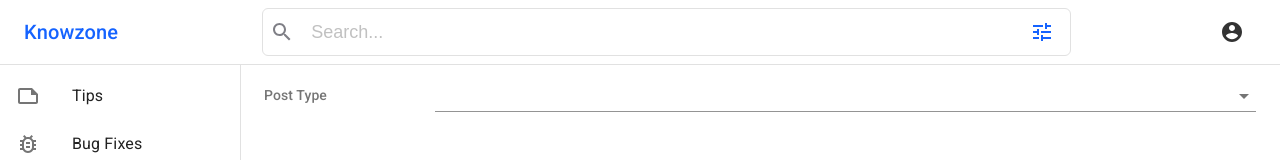
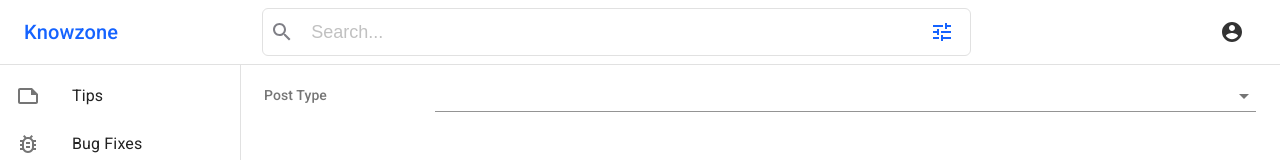
Before and after one commit to osmannkartall/knowzone, a React (Create React App) app in the folder web/: page /tips in a window 1280 px wide. Shown: the top 160 px of the page. Built offline with nearby package versions, Linux system fonts and the light colour scheme.

Commit message:
create separate SearchBar component

```diff
--- a/web/src/components/Dashboard/Topbar.jsx
+++ b/web/src/components/Dashboard/Topbar.jsx
@@ -1,4 +1,4 @@
-import React, { useState, useRef } from 'react';
+import React, { useState } from 'react';
 import { useHistory } from 'react-router-dom';
 import { makeStyles } from '@material-ui/core/styles';
 import AppBar from '@material-ui/core/AppBar';
@@ -7,13 +7,9 @@
 import Typography from '@material-ui/core/Typography';
 import MenuItem from '@material-ui/core/MenuItem';
 import Menu from '@material-ui/core/Menu';
-import SearchIcon from '@material-ui/icons/Search';
 import AccountCircle from '@material-ui/icons/AccountCircle';
-import Popover from '@material-ui/core/Popover';
-import TuneIcon from '@material-ui/icons/Tune';
-import { GRAY1, GRAY2, GRAY3, PRIMARY, WHITE } from '../../constants/colors';
-
-const SEARCH_WIDTH = '100vh';
+import { GRAY1, GRAY3, PRIMARY, WHITE } from '../../constants/colors';
+import SearchBar from '../SearchBar';
 
 const useStyles = makeStyles((theme) => ({
   title: {
@@ -24,56 +20,11 @@
     marginRight: theme.spacing(18),
     color: PRIMARY,
   },
-  searchWrapper: {
-    display: 'flex',
-    flexDirection: 'row',
-    justifyContent: 'space-between',
-    width: SEARCH_WIDTH,
-    padding: theme.spacing(0.4),
-    border: `1px solid ${GRAY3}`,
-    borderRadius: 6,
-  },
-  searchInput: {
-    flexGrow: 1,
-    display: 'flex',
-    flexDirection: 'row',
-    justifyContent: 'space-between',
-    color: GRAY1,
-    size: 10,
-    border: 0,
-    '&:focus': {
-      outline: 'none',
-    },
-    '&::placeholder': {
-      color: '#c1c1c1',
-    },
-    marginLeft: 5,
-    padding: theme.spacing(0, 1),
-    fontSize: 18,
-  },
-  icon: {
-    margin: theme.spacing(0, 0.5),
-  },
-  searchIcon: {
-    pointerEvents: 'none',
-    display: 'flex',
-    alignItems: 'center',
-    justifyContent: 'center',
-    color: GRAY2,
-  },
   appBar: {
     zIndex: theme.zIndex.drawer + 1,
     backgroundColor: WHITE,
     color: GRAY1,
     borderBottom: `1px solid ${GRAY3}`,
-  },
-  searchOptions: {
-    flexGrow: 1,
-    padding: theme.spacing(0, 2),
-  },
-  searchOptionsWrapper: {
-    width: SEARCH_WIDTH,
-    padding: theme.spacing(0.4),
   },
   accountBtn: {
     display: 'flex',
@@ -84,34 +35,18 @@
 }));
 
 const Topbar = () => {
+  const [anchorEl, setAnchorEl] = useState(null);
   const history = useHistory();
   const classes = useStyles();
 
-  const searchRef = useRef(null);
-  const [anchorEl, setAnchorEl] = useState(null);
-  const [anchorElSearch, setAnchorElSearch] = useState(null);
   const open = Boolean(anchorEl);
-  const openSearch = Boolean(anchorElSearch);
 
-  const handleMenu = (event) => {
-    setAnchorEl(event.currentTarget);
-  };
+  const handleMenu = (event) => setAnchorEl(event.currentTarget);
 
-  const handleClose = () => {
-    setAnchorEl(null);
-  };
-
-  const handleMenuSearch = () => {
-    setAnchorElSearch(searchRef.current);
-  };
-
-  const handleCloseSearch = () => {
-    setAnchorElSearch(null);
-  };
+  const handleClose = () => setAnchorEl(null);
 
   const onClickYourPosts = () => {
     handleClose();
-    console.log('your posts');
     history.push('your-posts');
   };
 
@@ -127,59 +62,13 @@
     // history.push('/');
   };
 
-  const id = open ? 'simple-popover' : undefined;
-
   return (
     <AppBar elevation={0} position="fixed" className={classes.appBar}>
       <Toolbar>
         <Typography className={classes.title} variant="h6">
           Knowzone
         </Typography>
-        <div ref={searchRef} className={classes.searchWrapper}>
-          <div className={`${classes.searchIcon} ${classes.icon}`}>
-            <SearchIcon />
-          </div>
-          <input className={classes.searchInput} placeholder="Search..." />
-          <IconButton
-            aria-label="account of current user"
-            aria-controls="menu-appbar-search"
-            aria-haspopup="true"
-            onClick={handleMenuSearch}
-            style={{ width: 40, height: 40, color: PRIMARY }}
-            className={classes.icon}
-          >
-            <TuneIcon />
-          </IconButton>
-          <Popover
-            id={id}
-            open={openSearch}
-            anchorEl={anchorElSearch}
-            onClose={handleCloseSearch}
-            anchorOrigin={{
-              vertical: 'bottom',
-              horizontal: 'center',
-            }}
-            transformOrigin={{
-              vertical: 'top',
-              horizontal: 'center',
-            }}
-          >
-            <div className={classes.searchOptionsWrapper}>
-
-              <div className={classes.searchOptions}>
-                <p>Lorem ipsum</p>
-                <p>Lorem ipsum</p>
-                <p>Lorem ipsum</p>
-                <p>Lorem ipsum</p>
-                <p>Lorem ipsum</p>
-                <p>Lorem ipsum</p>
-                <p>Lorem ipsum</p>
-              </div>
-            </div>
-
-          </Popover>
-        </div>
-
+        <SearchBar />
         <div className={classes.accountBtn}>
           <IconButton
             aria-label="account of current user"
--- /dev/null
+++ b/web/src/components/SearchBar.jsx
@@ -0,0 +1,131 @@
+import React, { useState, useRef } from 'react';
+import { Popover, IconButton, makeStyles } from '@material-ui/core';
+import SearchIcon from '@material-ui/icons/Search';
+import TuneIcon from '@material-ui/icons/Tune';
+import { GRAY1, GRAY2, GRAY3, PRIMARY } from '../constants/colors';
+
+const SEARCH_WIDTH = 700;
+
+const useStyles = makeStyles((theme) => ({
+  searchWrapper: {
+    display: 'flex',
+    flexDirection: 'row',
+    justifyContent: 'space-between',
+    width: SEARCH_WIDTH,
+    padding: theme.spacing(0.4),
+    border: `1px solid ${GRAY3}`,
+    borderRadius: 6,
+  },
+  searchInput: {
+    flexGrow: 1,
+    color: GRAY1,
+    border: 0,
+    '&:focus': {
+      outline: 'none',
+    },
+    '&::placeholder': {
+      color: '#c1c1c1',
+    },
+    marginLeft: 5,
+    padding: theme.spacing(0, 1),
+    fontSize: 18,
+  },
+  icon: {
+    margin: theme.spacing(0, 0.5),
+  },
+  searchIcon: {
+    pointerEvents: 'none',
+    display: 'flex',
+    alignItems: 'center',
+    justifyContent: 'center',
+    color: GRAY2,
+  },
+  searchOptions: {
+    flexGrow: 1,
+    padding: theme.spacing(0, 2),
+  },
+  searchOptionsWrapper: {
+    width: SEARCH_WIDTH,
+    padding: theme.spacing(0.4),
+  },
+}));
+
+const val = 'search this text';
+
+const SearchBar = ({ options }) => {
+  const [anchorElSearch, setAnchorElSearch] = useState(null);
+  const searchRef = useRef(null);
+  const classes = useStyles();
+  const openSearch = Boolean(anchorElSearch);
+
+  const handleMenuSearch = () => setAnchorElSearch(searchRef.current);
+
+  const handleCloseSearch = () => setAnchorElSearch(null);
+
+  const handleOnPressEnter = (event) => {
+    if (event.key === 'Enter' && val) {
+      console.log('You pressed enter:', val);
+    }
+  };
+
+  const id = openSearch ? 'menu-search' : undefined;
+
+  return (
+    <div ref={searchRef} className={classes.searchWrapper}>
+      <div className={`${classes.searchIcon} ${classes.icon}`}>
+        <SearchIcon />
+      </div>
+      <input
+        className={classes.searchInput}
+        onKeyPress={handleOnPressEnter}
+        placeholder="Search..."
+      />
+      { options && (
+        <>
+          <IconButton
+            aria-label="search options"
+            aria-controls="menu-search"
+            aria-haspopup="true"
+            onClick={handleMenuSearch}
+            style={{ width: 40, height: 40, color: PRIMARY }}
+            className={classes.icon}
+          >
+            <TuneIcon />
+          </IconButton>
+          <Popover
+            id={id}
+            open={openSearch}
+            anchorEl={anchorElSearch}
+            onClose={handleCloseSearch}
+            anchorOrigin={{
+              vertical: 'bottom',
+              horizontal: 'center',
+            }}
+            transformOrigin={{
+              vertical: 'top',
+              horizontal: 'center',
+            }}
+          >
+            <div className={classes.searchOptionsWrapper}>
+              <div className={classes.searchOptions}>
+                <p>Lorem ipsum</p>
+                <p>Lorem ipsum</p>
+                <p>Lorem ipsum</p>
+                <p>Lorem ipsum</p>
+                <p>Lorem ipsum</p>
+                <p>Lorem ipsum</p>
+                <p>Lorem ipsum</p>
+              </div>
+            </div>
+          </Popover>
+        </>
+      )}
+    </div>
+  );
+};
+
+SearchBar.defaultProps = {
+  options: true,
+};
+
+export default SearchBar;
```
